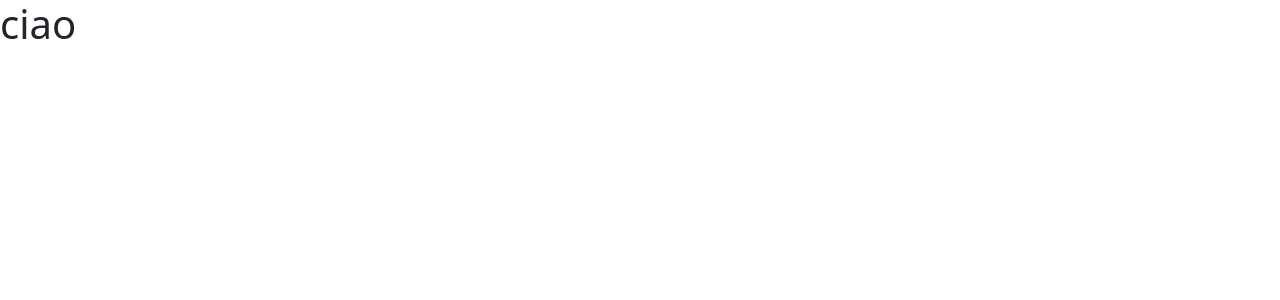
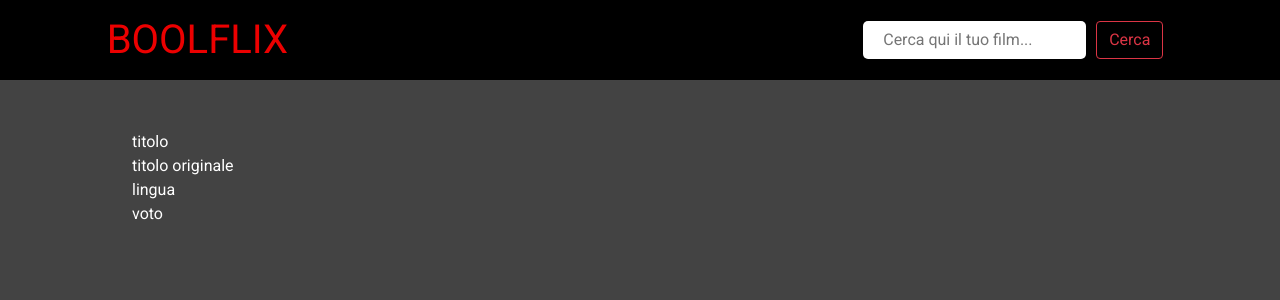
Before and after one commit to fabiopisa/vue-boolflix, a Vue app: page / in a window 1280 px wide. Shown: the top 300 px of the page. Built offline with nearby package versions, Linux system fonts and the light colour scheme.

Commit message:
commi inizio compito

```diff
--- a/src/App.vue
+++ b/src/App.vue
@@ -1,20 +1,52 @@
 <template>
   <div id="app">
-    <h1>ciao</h1>
+    <HeadreComp/>
+
+    <main>
+      <SectionFilmComp/>
+    </main>
   </div>
 </template>
 
 <script>
+import HeadreComp from './components/HeadreComp.vue'
+import SectionFilmComp from './components/SectionFilmComp.vue'
 
 
 export default {
   name: 'App',
   components: {
+    HeadreComp,
+    SectionFilmComp
 
+  },
+  data(){
+    return{
+      apiURL:'https://api.themoviedb.org/3/search/movie',
+      apiKey:'fe3d6561f77f954abef97c97d11254e0',
+      query:'ritorno al futuro',
+    }
+  },
+  methods:{
+    readArrFilm(){
+      this.axios.get(this.apiURL,{
+        params:{
+          api_key: this.apiKey,
+          query: this.query,
+          language:'it-IT'
+        }
+      })
+      .then(resp => {
+        console.log(resp.results);
+      })
+      .catch(err =>{
+        console.log(err);
+      })
+    },
   }
 }
 </script>
 
 <style lang="scss">
-@import '@/assets/styles/general.scss'
+@import '@/assets/styles/general.scss';
 </style>
--- a/src/assets/styles/general.scss
+++ b/src/assets/styles/general.scss
@@ -4,4 +4,11 @@
   margin: 0;
   padding: 0;
   box-sizing: border-box;
+  font-family: 'Roboto' , sans-serif;
 }
+body{
+  background-color: #434343;
+}
+ul{
+  list-style: none;
+}
--- /dev/null
+++ b/src/components/HeadreComp.vue
@@ -0,0 +1,44 @@
+<template>
+  <header class="d-flex align-items-center">
+    <div class="logo col-3 offset-1">
+      <h1>boolflix</h1>
+    </div>
+
+    <div class="box-search col-3 offset-4 d-flex justify-content-evenly">
+      <input type="text" placeholder="Cerca qui il tuo film...">
+      <button class="btn btn-outline-danger">Cerca</button>
+    </div>
+  </header>
+</template>
+
+<script>
+export default {
+ name:'HeaderComp'
+}
+</script>
+
+<style lang="scss" scoped>
+header{
+  background-color:#000000;
+  height: 80px;
+  .logo{
+    h1{
+      color: #EC0000;
+      text-transform: uppercase;
+      margin:0;
+    };
+  };
+  .box-search{
+    input{
+      border: none;
+      padding:0 20px;
+      border-radius:5px;
+      outline: none;
+      &:hover{
+        border: 1px solid #EC0000;
+      };
+    };
+  };
+
+}
+</style>
--- /dev/null
+++ b/src/components/SectionFilmComp.vue
@@ -0,0 +1,26 @@
+<template>
+  <section class="d-flex flex-wrap">
+    <ul class="col-2 ">
+      <li>titolo</li>
+      <li>titolo originale</li>
+      <li>lingua</li>
+      <li>voto</li>
+    </ul>
+
+  </section>
+</template>
+
+<script>
+export default {
+ name:'SectionFilmComp'
+}
+</script>
+
+<style lang="scss" scoped>
+ section{
+   padding: 50px 100px;
+   ul{
+     color: #FFFFFF;
+   };
+ };
+</style>
```
